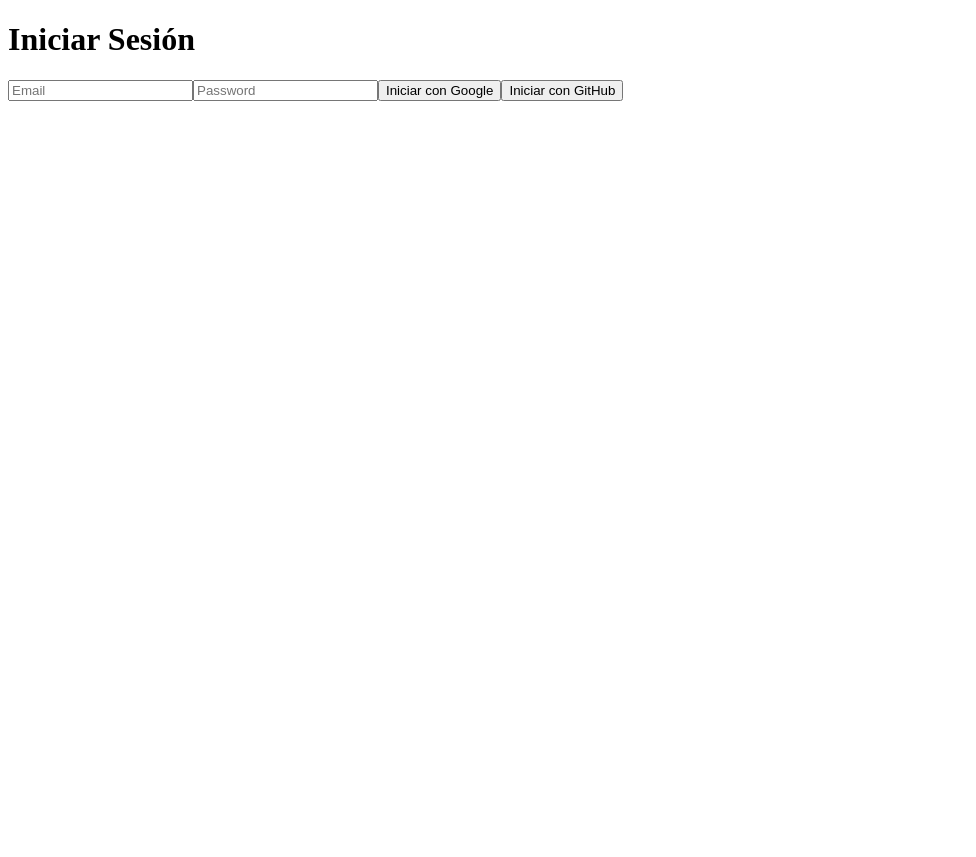
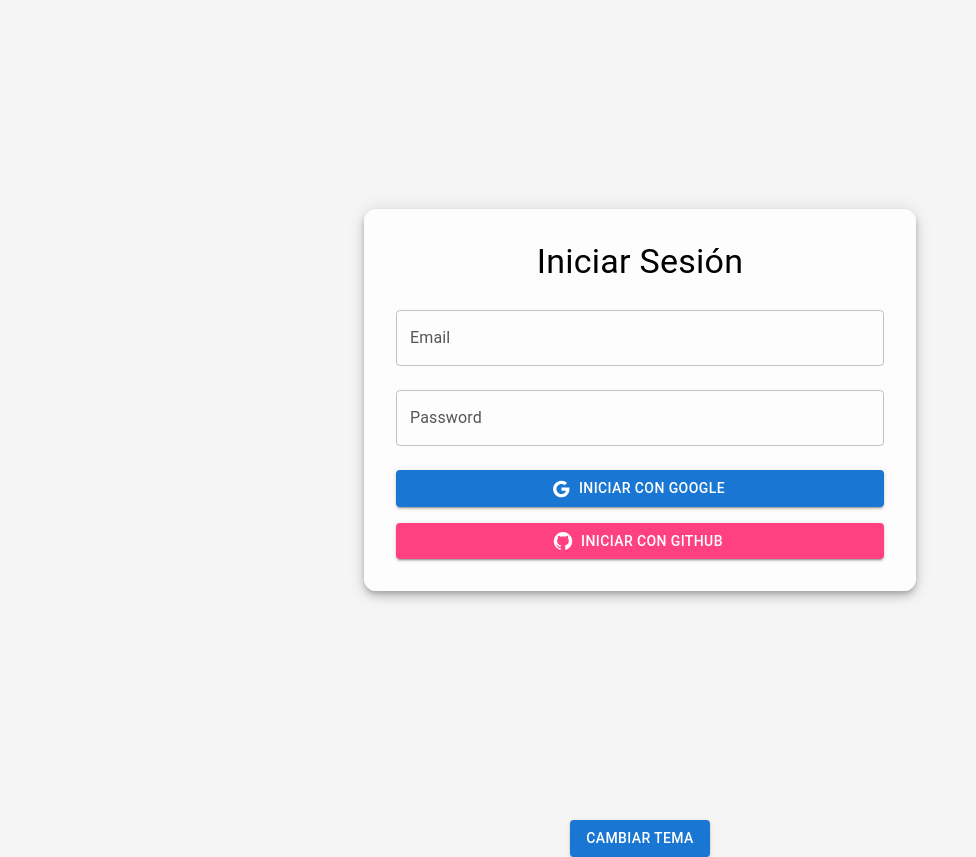
Before and after one commit to Zurdo-Sanchez/personal-work-station, a React (Vite) app: page /login in a window 1280 px wide. Shown: the whole page, without its empty margins (0-976 px from the left). Before the commit the page ends 800 px from the top, so only its background shows below. Built offline with nearby package versions, Linux system fonts and the light colour scheme.

Commit message:
themes, pallets colors login view

```diff
--- a/src/components/LoginView.jsx
+++ b/src/components/LoginView.jsx
@@ -5,6 +5,17 @@ import {
   loginWithGitHub,
 } from "../store/actions/usersActions";
 import { useState } from "react";
+import {
+  Box,
+  Button,
+  TextField,
+  Typography,
+  CircularProgress,
+  Container,
+  Paper,
+} from "@mui/material";
+import GoogleIcon from "@mui/icons-material/Google";
+import GitHubIcon from "@mui/icons-material/GitHub";
 
 function LoginView() {
   const dispatch = useDispatch();
@@ -13,33 +24,83 @@ function LoginView() {
   const [password, setPassword] = useState("");
 
   return (
-    <div>
-      <h1>{user ? `Bienvenido, ${user.email}` : "Iniciar Sesión"}</h1>
-      {error && <p style={{ color: "red" }}>{error}</p>}
+    <Container
+      maxWidth="sm"
+      style={{
+        display: "flex",
+        alignItems: "center",
+        justifyContent: "center",
+        height: "100vh",
+      }}
+    >
+      <Paper
+        elevation={6}
+        style={{
+          padding: "2rem",
+          textAlign: "center",
+          borderRadius: "12px",
+          background: "rgba(255, 255, 255, 0.8)",
+        }}
+      >
+        <Typography variant="h4" gutterBottom>
+          {user ? `Bienvenido, ${user.email}` : "Iniciar Sesión"}
+        </Typography>
+        {error && <Typography color="error">{error}</Typography>}
         {!user ? (
           <>
-          <input
-            type="email"
-            placeholder="Email"
+            <TextField
+              fullWidth
+              margin="normal"
+              label="Email"
+              variant="outlined"
               onChange={(e) => setEmail(e.target.value)}
             />
-          <input
+            <TextField
+              fullWidth
+              margin="normal"
+              label="Password"
               type="password"
-            placeholder="Password"
+              variant="outlined"
               onChange={(e) => setPassword(e.target.value)}
             />
-
-          <button onClick={() => dispatch(loginWithGoogle())}>
+            {loading ? (
+              <CircularProgress style={{ margin: "1rem" }} />
+            ) : (
+              <>
+                <Button
+                  fullWidth
+                  variant="contained"
+                  color="primary"
+                  startIcon={<GoogleIcon />}
+                  onClick={() => dispatch(loginWithGoogle())}
+                  style={{ marginTop: "1rem" }}
+                >
                   Iniciar con Google
-          </button>
-          <button onClick={() => dispatch(loginWithGitHub())}>
+                </Button>
+                <Button
+                  fullWidth
+                  variant="contained"
+                  color="secondary"
+                  startIcon={<GitHubIcon />}
+                  onClick={() => dispatch(loginWithGitHub())}
+                  style={{ marginTop: "1rem" }}
+                >
                   Iniciar con GitHub
-          </button>
+                </Button>
+              </>
+            )}
           </>
         ) : (
-        <button onClick={() => dispatch(logoutRequest())}>Cerrar Sesión</button>
+          <Button
+            variant="contained"
+            color="error"
+            onClick={() => dispatch(logoutRequest())}
+          >
+            Cerrar Sesión
+          </Button>
         )}
-    </div>
+      </Paper>
+    </Container>
   );
 }
 
--- a/src/main.jsx
+++ b/src/main.jsx
@@ -1,11 +1,41 @@
-import React from "react";
+import React, { useState } from "react";
 import ReactDOM from "react-dom/client";
 import { Provider } from "react-redux";
+import { ThemeProvider } from "@mui/material/styles";
+import CssBaseline from "@mui/material/CssBaseline";
+import Button from "@mui/material/Button";
+import lightTheme from "./themes/lightTheme";
+import darkTheme from "./themes/darkTheme";
+import customTheme from "./themes/customTheme";
 import store from "./store";
 import App from "./App";
 
-ReactDOM.createRoot(document.getElementById("root")).render(
-  <Provider store={store}>
-    <App />
-  </Provider>
-);
+function Root() {
+  const [theme, setTheme] = useState(lightTheme);
+
+  const toggleTheme = () => {
+    setTheme((prevTheme) =>
+      prevTheme === lightTheme
+        ? darkTheme
+        : prevTheme === darkTheme
+        ? customTheme
+        : lightTheme
+    );
+  };
+
+  return (
+    <Provider store={store}>
+      <ThemeProvider theme={theme}>
+        <CssBaseline />
+        <App />
+        <div style={{ textAlign: "center", marginTop: "20px" }}>
+          <Button variant="contained" color="primary" onClick={toggleTheme}>
+            Cambiar Tema
+          </Button>
+        </div>
+      </ThemeProvider>
+    </Provider>
+  );
+}
+
+ReactDOM.createRoot(document.getElementById("root")).render(<Root />);
--- /dev/null
+++ b/src/themes/colors.js
@@ -0,0 +1,16 @@
+export const colors = {
+  primary: "#1976d2",
+  secondary: "#ff4081",
+  success: "#4caf50",
+  warning: "#ff9800",
+  error: "#f44336",
+  info: "#03a9f4",
+  backgroundLight: "#f5f5f5",
+  backgroundDark: "#121212",
+  paperLight: "#ffffff",
+  paperDark: "#1e1e1e",
+  textPrimaryLight: "#000000",
+  textSecondaryLight: "#555555",
+  textPrimaryDark: "#ffffff",
+  textSecondaryDark: "#bbbbbb",
+};
--- /dev/null
+++ b/src/themes/customTheme.js
@@ -0,0 +1,18 @@
+import { createTheme } from "@mui/material/styles";
+import { colors } from "./colors";
+
+const customTheme = createTheme({
+  palette: {
+    mode: "light",
+    primary: { main: colors.warning },
+    secondary: { main: colors.success },
+    success: { main: colors.success },
+    warning: { main: colors.warning },
+    error: { main: colors.error },
+    info: { main: colors.info },
+    background: { default: "#f4e1d2", paper: colors.paperLight },
+    text: { primary: "#333333", secondary: "#666666" },
+  },
+});
+
+export default customTheme;
--- /dev/null
+++ b/src/themes/darkTheme.js
@@ -0,0 +1,21 @@
+import { createTheme } from "@mui/material/styles";
+import { colors } from "./colors";
+
+const darkTheme = createTheme({
+  palette: {
+    mode: "dark",
+    primary: { main: colors.primary },
+    secondary: { main: colors.secondary },
+    success: { main: colors.success },
+    warning: { main: colors.warning },
+    error: { main: colors.error },
+    info: { main: colors.info },
+    background: { default: colors.backgroundDark, paper: colors.paperDark },
+    text: {
+      primary: colors.textPrimaryDark,
+      secondary: colors.textSecondaryDark,
+    },
+  },
+});
+
+export default darkTheme;
--- /dev/null
+++ b/src/themes/lightTheme.js
@@ -0,0 +1,21 @@
+import { createTheme } from "@mui/material/styles";
+import { colors } from "./colors";
+
+const lightTheme = createTheme({
+  palette: {
+    mode: "light",
+    primary: { main: colors.primary },
+    secondary: { main: colors.secondary },
+    success: { main: colors.success },
+    warning: { main: colors.warning },
+    error: { main: colors.error },
+    info: { main: colors.info },
+    background: { default: colors.backgroundLight, paper: colors.paperLight },
+    text: {
+      primary: colors.textPrimaryLight,
+      secondary: colors.textSecondaryLight,
+    },
+  },
+});
+
+export default lightTheme;
```
Lines whose indentation alone changed are shown as unchanged.
